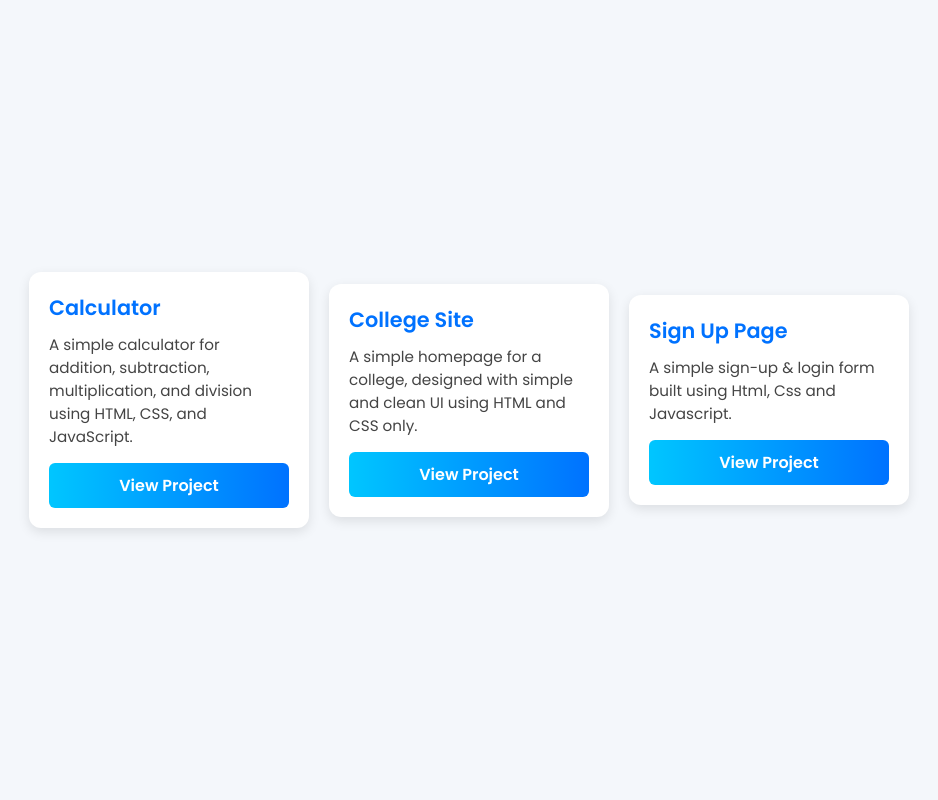
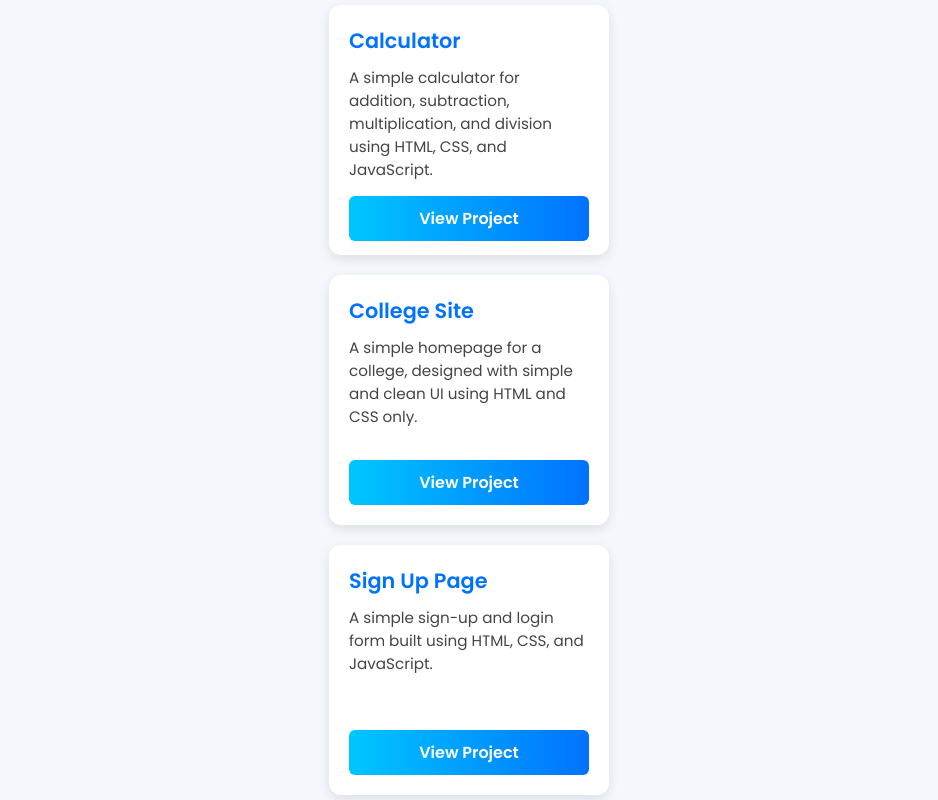
Before and after one commit to Bunny-college-projects/Porject1, a plain HTML site: page index.html in a window 1280 px wide. Shown: the whole page, without its empty margins (171-1109 px from the left). Drawn offline with Linux system fonts and the light colour scheme.

Commit message:
Update index.html

```diff
--- a/index.html
+++ b/index.html
@@ -12,18 +12,27 @@
 
     body {
       background-color: #f4f7fb;
+      width: 100vw;
+      height: 100vh;
       display: flex;
       justify-content: center;
       align-items: center;
-      flex-wrap: wrap;
+    }
+
+    .container {
+      display: flex;
+      flex-direction: column;
       gap: 20px;
-      padding: 40px 20px;
-      min-height: 100vh;
+      justify-content: center;
+      align-items: center;
+      height: 100%;
+      width: 100%;
     }
 
     .card {
       background: white;
       width: 280px;
+      height: 250px;
       border-radius: 12px;
       box-shadow: 0 4px 12px #0000001A;
       padding: 20px;
@@ -40,8 +49,8 @@
 
     .card p {
       color: #444;
+      font-size: 0.95em;
       flex-grow: 1;
-      font-size: 0.95em;
     }
 
     .card button {
@@ -60,11 +69,18 @@
       opacity: 0.9;
       transform: scale(0.98);
     }
+
+    @media (max-width: 768px) {
+      .container {
+        flex-direction: column;
+      }
+    }
   </style>
 </head>
 
 <body>
 
+  <div class="container">
     <div class="card">
       <h3>Calculator</h3>
       <p>A simple calculator for addition, subtraction, multiplication, and division using HTML, CSS, and JavaScript.</p>
@@ -79,10 +95,10 @@
 
     <div class="card">
       <h3>Sign Up Page</h3>
-    <p>A simple sign-up & login form built using Html, Css and Javascript.</p>
+      <p>A simple sign-up and login form built using HTML, CSS, and JavaScript.</p>
       <button onclick="window.location.href='sign-up.html'">View Project</button>
+    </div>
   </div>
 
 </body>
-
 </html>
```
Lines whose indentation alone changed are shown as unchanged.
